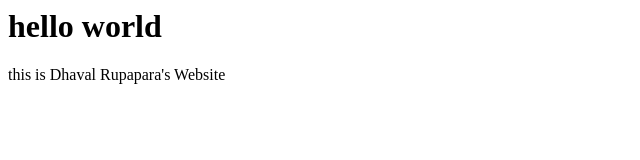
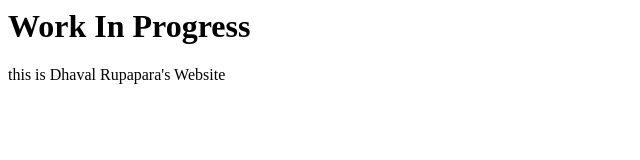
Before and after one commit to dhaval079/dhaval079.github.io, a plain HTML site: page index.html in a window 1280 px wide. Shown: the whole page, without its empty margins (0-640 px from the left). Drawn offline with Linux system fonts and the light colour scheme.

Commit message:
Update index.html

```diff
--- a/index.html
+++ b/index.html
@@ -1,2 +1,2 @@
-<h1>hello world</h1>
+<h1>Work In Progress</h1>
 <p>this is Dhaval Rupapara's Website</p>
```
